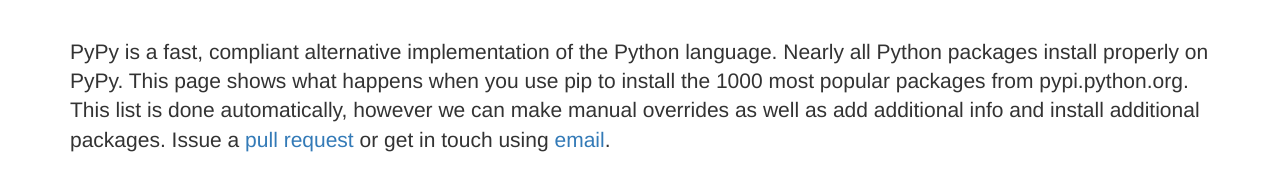
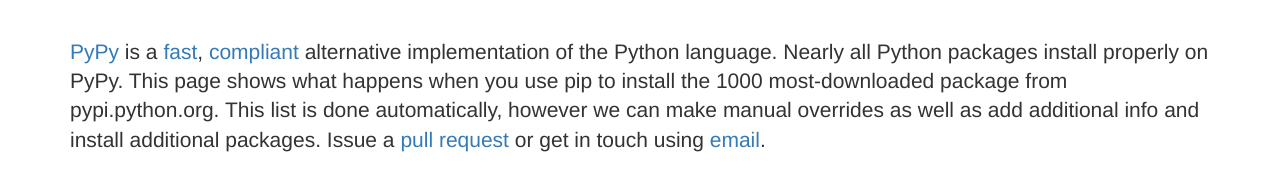
Before and after one commit to baroquesoftware/pypy.packages, a plain HTML site: page web/index.html in a window 1280 px wide. Shown: the part 433-624 px from the top of the page. Drawn offline with Linux system fonts and the light colour scheme; no server answers.

Commit message:
Add links into explanation of PyPy

```diff
--- a/web/index.html
+++ b/web/index.html
@@ -29,9 +29,10 @@
       </div>
 
       <p class="lead">
-	PyPy is a fast, compliant alternative implementation of the Python language.
+	<a href="http://pypy.org/">PyPy</a> is a <a href="http://speed.pypy.org">fast</a>,
+	<a href="http://pypy.org/compat.html">compliant</a> alternative implementation of the Python language.
 	Nearly all Python packages install properly on PyPy. This page shows what happens
-	when you use pip to install the 1000 most popular packages from pypi.python.org.
+	when you use pip to install the 1000 most-downloaded package from pypi.python.org.
 	This list is done automatically, however we can make manual overrides as well as add
         additional info and install additional packages. Issue a
 	<a href="https://github.com/baroquesoftware/pypy.packages">pull request</a> or get in touch using
```
